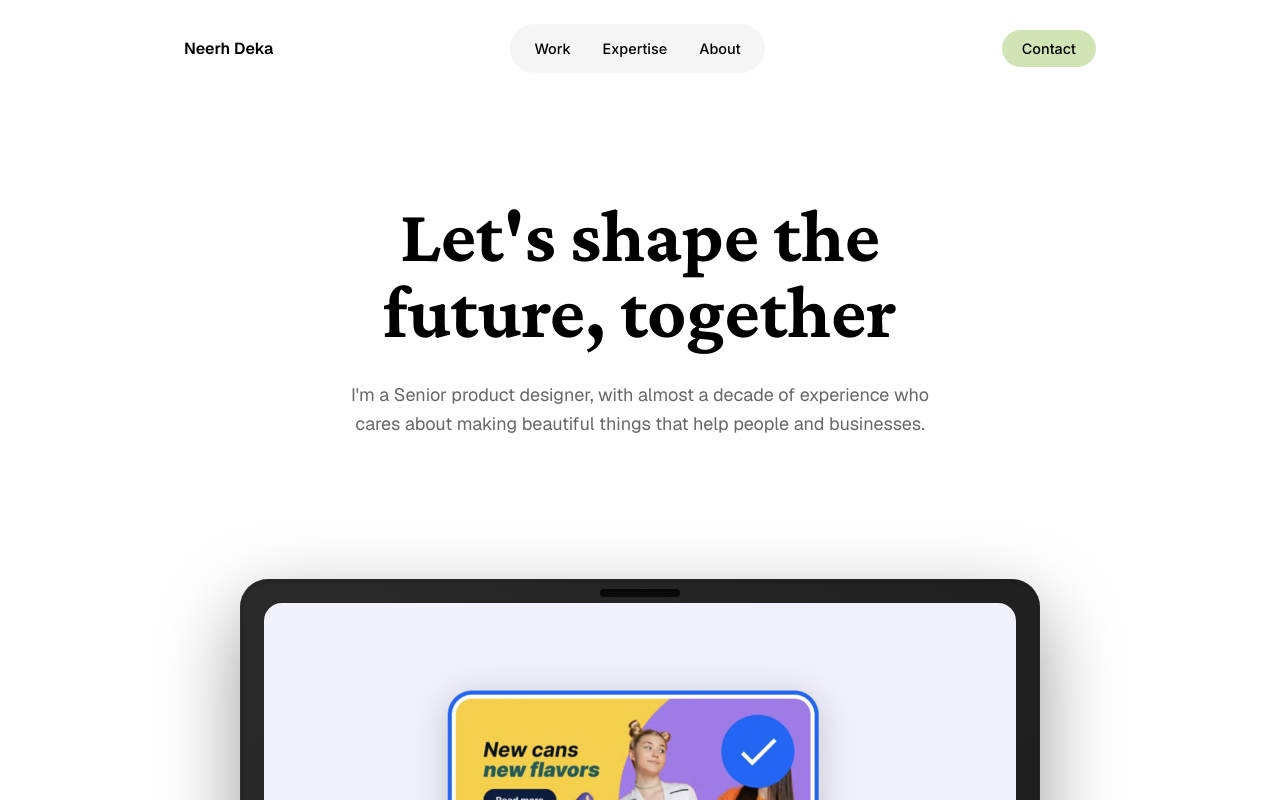
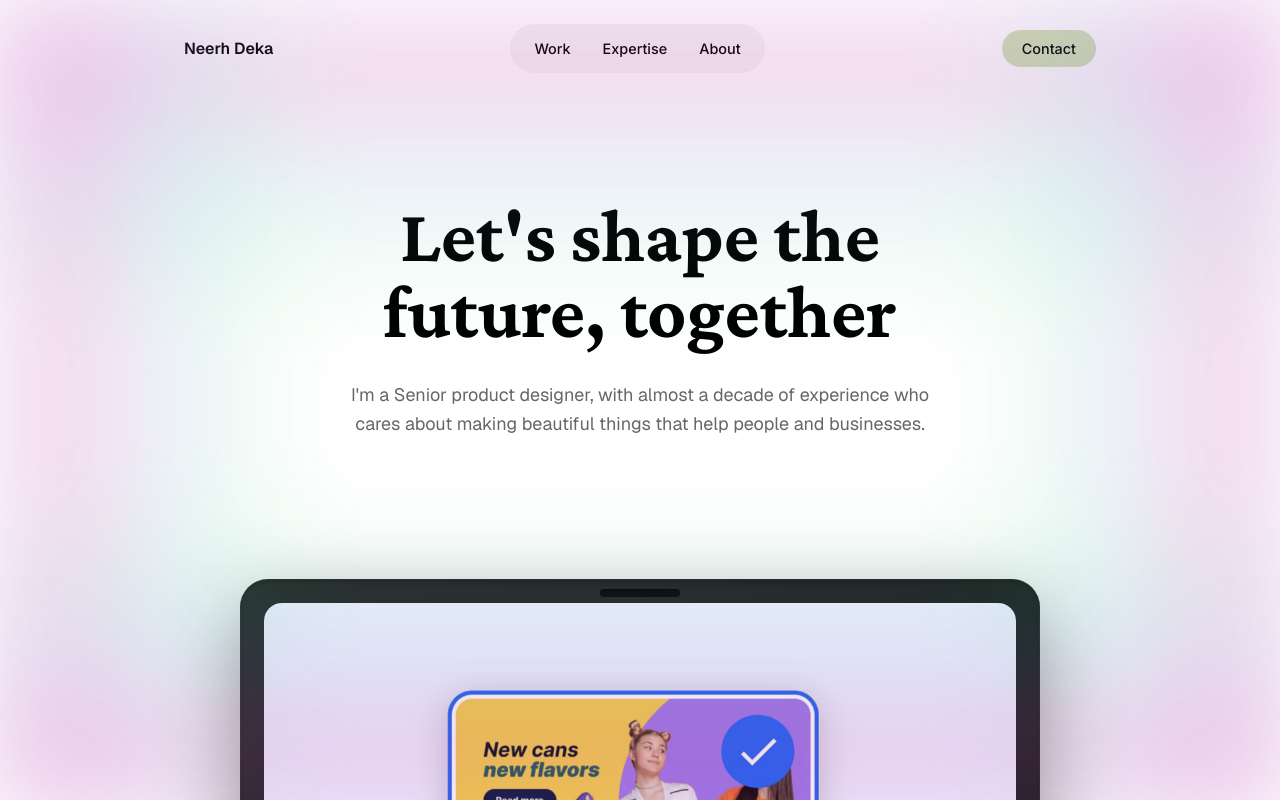
Before and after one commit to Neerhmdeka/neerh-deka, a Next.js app: page / in a window 1280 px wide. Shown: the top 800 px of the page. Built offline with nearby package versions, Linux system fonts and the light colour scheme.

Commit message:
Add breathing viewport glow effect

```diff
--- a/app/page.module.css
+++ b/app/page.module.css
@@ -6,6 +6,125 @@
   flex-direction: column;
   position: relative;
   overflow-x: hidden;
+}
+
+/* Viewport Glow Effect */
+.viewportGlow {
+  position: fixed;
+  top: 0;
+  left: 0;
+  width: 100%;
+  height: 100%;
+  pointer-events: none;
+  z-index: 9999;
+  opacity: 0;
+  transition: opacity 0.5s ease;
+  overflow: hidden;
+}
+
+.viewportGlow::before,
+.viewportGlow::after {
+  content: '';
+  position: absolute;
+  pointer-events: none;
+  animation: breatheGlow 4s ease-in-out infinite;
+}
+
+/* Top glow */
+.viewportGlow::before {
+  top: 0;
+  left: 0;
+  right: 0;
+  height: 300px;
+  background: linear-gradient(
+    180deg,
+    rgba(147, 51, 234, 0.8) 0%,
+    rgba(219, 39, 119, 0.6) 25%,
+    rgba(59, 130, 246, 0.4) 50%,
+    rgba(34, 197, 94, 0.3) 75%,
+    transparent 100%
+  );
+  filter: blur(40px);
+  transform: translateY(-50px);
+}
+
+/* Bottom glow */
+.viewportGlow::after {
+  bottom: 0;
+  left: 0;
+  right: 0;
+  height: 300px;
+  background: linear-gradient(
+    0deg,
+    rgba(147, 51, 234, 0.8) 0%,
+    rgba(219, 39, 119, 0.6) 25%,
+    rgba(59, 130, 246, 0.4) 50%,
+    rgba(34, 197, 94, 0.3) 75%,
+    transparent 100%
+  );
+  filter: blur(40px);
+  transform: translateY(50px);
+}
+
+@keyframes breatheGlow {
+  0%, 100% {
+    opacity: 1;
+    filter: blur(40px);
+    transform: translateY(0);
+  }
+  50% {
+    opacity: 0.6;
+    filter: blur(60px);
+    transform: translateY(20px);
+  }
+}
+
+/* Left and right glows */
+.glowLeft,
+.glowRight {
+  position: absolute;
+  top: 0;
+  bottom: 0;
+  width: 300px;
+  pointer-events: none;
+  animation: breatheGlowHorizontal 4s ease-in-out infinite;
+}
+
+.glowLeft {
+  left: 0;
+  background: linear-gradient(
+    90deg,
+    rgba(147, 51, 234, 0.8) 0%,
+    rgba(219, 39, 119, 0.6) 25%,
+    rgba(59, 130, 246, 0.4) 50%,
+    rgba(34, 197, 94, 0.3) 75%,
+    transparent 100%
+  );
+  filter: blur(40px);
+}
+
+.glowRight {
+  right: 0;
+  background: linear-gradient(
+    270deg,
+    rgba(147, 51, 234, 0.8) 0%,
+    rgba(219, 39, 119, 0.6) 25%,
+    rgba(59, 130, 246, 0.4) 50%,
+    rgba(34, 197, 94, 0.3) 75%,
+    transparent 100%
+  );
+  filter: blur(40px);
+}
+
+@keyframes breatheGlowHorizontal {
+  0%, 100% {
+    opacity: 1;
+    filter: blur(40px);
+  }
+  50% {
+    opacity: 0.6;
+    filter: blur(60px);
+  }
 }
 
 .container {
--- a/app/page.tsx
+++ b/app/page.tsx
@@ -18,8 +18,10 @@ export default function Home() {
   const [servicesVisible, setServicesVisible] = useState(false);
   const [articlesVisible, setArticlesVisible] = useState(false);
   const [activeTab, setActiveTab] = useState(1);
+  const [glowIntensity, setGlowIntensity] = useState(0);
   const servicesSectionRef = useRef<HTMLElement>(null);
   const articlesSectionRef = useRef<HTMLElement>(null);
+  const contactSectionRef = useRef<HTMLElement>(null);
   const unicornStudioRef = useRef<HTMLDivElement>(null);
 
   useEffect(() => {
@@ -166,8 +168,35 @@ export default function Home() {
     return () => clearInterval(interval);
   }, []);
 
+  // Calculate glow intensity based on scroll position
+  useEffect(() => {
+    const handleScroll = () => {
+      if (!contactSectionRef.current) return;
+
+      const contactSection = contactSectionRef.current;
+      const contactTop = contactSection.getBoundingClientRect().top;
+      const windowHeight = window.innerHeight;
+
+      // Start showing glow when we're 2 viewport heights before contact section
+      // Full intensity when contact section is in view
+      const startGlowAt = windowHeight * 2;
+      const scrollProgress = Math.max(0, Math.min(1, (startGlowAt - contactTop) / (startGlowAt + windowHeight)));
+
+      setGlowIntensity(scrollProgress);
+    };
+
+    window.addEventListener('scroll', handleScroll, { passive: true });
+    handleScroll(); // Initial calculation
+
+    return () => window.removeEventListener('scroll', handleScroll);
+  }, []);
+
   return (
     <>
+      <div className={styles.viewportGlow} style={{ opacity: glowIntensity }}>
+        <div className={styles.glowLeft}></div>
+        <div className={styles.glowRight}></div>
+      </div>
       <div className={styles.page}>
         <header className={`${styles.header} ${headerVisible ? styles.visible : ''}`}>
           <div className={styles.container}>
@@ -441,7 +470,7 @@ export default function Home() {
         </div>
       </section>
 
-      <section className={styles.contactSection} id="contact">
+      <section className={styles.contactSection} id="contact" ref={contactSectionRef}>
         <div className={styles.unicornStudioContainer} ref={unicornStudioRef}>
           <div data-us-project="pTYipWGeJQxikWiaxEQU" style={{width: '100%', height: '100%'}}></div>
         </div>
```
